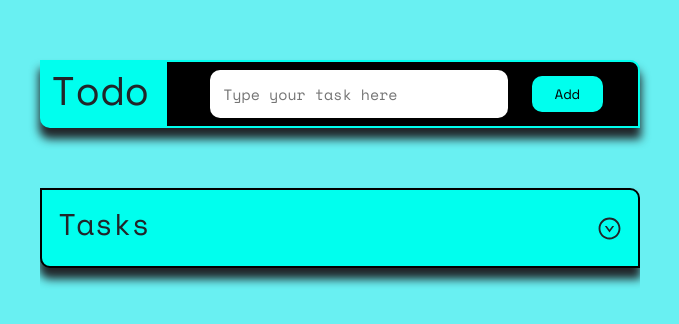
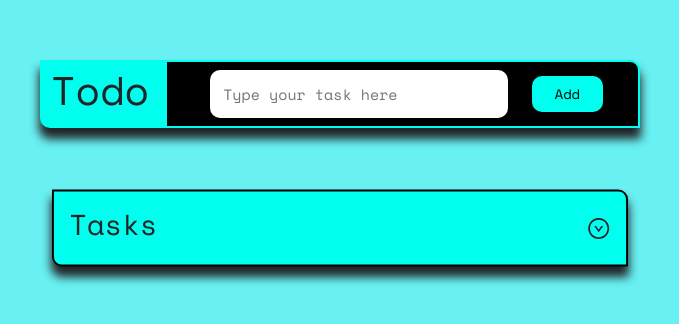
Before and after one commit to hnsnl15/todolist-app, a React (Create React App) app: page / in a window 1280 px wide. Shown: the part 236-560 px from the top of the page, without its empty margins (300-979 px from the left). Built offline with nearby package versions, Linux system fonts and the light colour scheme.

Commit message:
Changes.

```diff
--- a/src/components/Todoform/Todoform.js
+++ b/src/components/Todoform/Todoform.js
@@ -62,7 +62,7 @@ useEffect(() => {
        </div>
 
        <div className='todolist-container'>
-          <div className='container todolist-title' style={showedCards ? {transform: 'scale(0.9)'} : {transform: 'scale(1)'}}>
+          <div className='container todolist-title' style={showedCards ? {transform: 'scale(0.88)'} : {transform: 'scale(0.96)'}}>
             <h1>Tasks</h1>
             <span onClick={() => {
               setShowedCards(prev => !prev)
```
